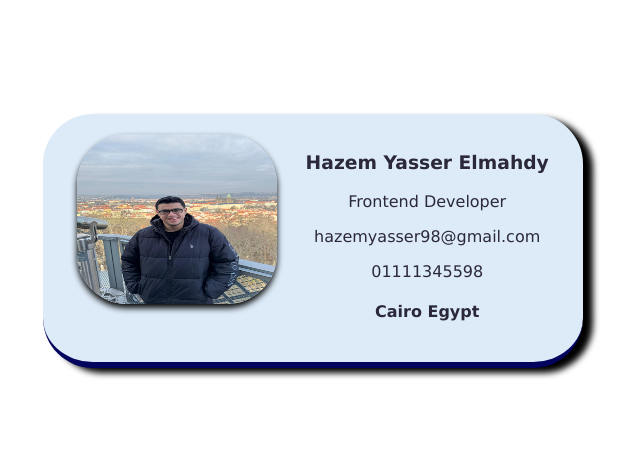
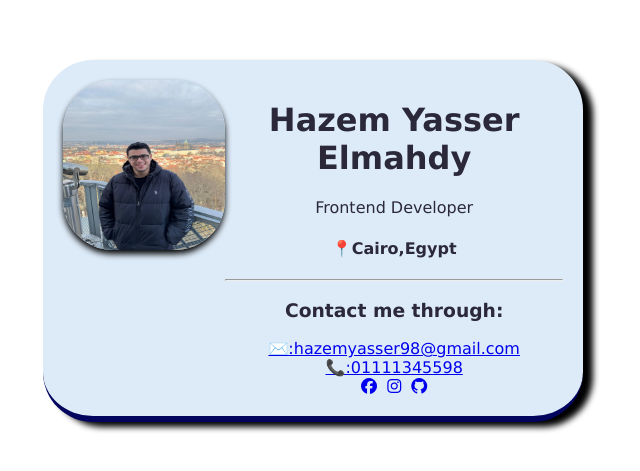
Before and after one commit to hazemyasser98-spec/Business-card, a website built with Vite: page index.html in a window 1280 px wide. Shown: the part 179-650 px from the top of the page, without its empty margins (327-967 px from the left). Built offline with nearby package versions, Linux system fonts and the light colour scheme.

Commit message:
Enhance profile card with contact details and icons
Updated contact information and added social media links.

```diff
--- a/index.html
+++ b/index.html
@@ -1,16 +1,28 @@
 <html>
     <head>
         <link rel="stylesheet" href="styles.css" />
+<link rel="stylesheet" href="https://cdnjs.cloudflare.com/ajax/libs/font-awesome/7.0.0/css/all.min.css">
     </head>
     <body>
         <div class="card">
-            <img class="avatar" src="16.jpg">
+            <img class="avatar" src="16.jpg" alt="Portrait of Hazem Yasser Elmahdy">
             <div >
-                <h3>Hazem Yasser Elmahdy</h3>
-                <p>Frontend Developer</p>
-                <p> hazemyasser98@gmail.com</p>
-                <p>01111345598</p>
-                <h4>Cairo Egypt</h4>
+                <h1>Hazem Yasser Elmahdy</h1>
+                                <p>Frontend Developer</p>
+
+                                <h4>📍Cairo,Egypt</h4>
+                                <hr>
+                                <h3>Contact me through:</h3>
+
+                <a href="mailto:hazemyasser98@gmail.com">✉️:hazemyasser98@gmail.com</a>
+                <br>
+                <a href="tel:01111345598">📞:01111345598</a>
+                <br>
+             <div class="social-icons">
+               <a href="https://www.facebook.com/hazem.yasser.3" target="_blank"> <i class="fa-brands fa-facebook"></i></a>
+               <a href="https://www.instagram.com/hazem_yasser/" target="_blank"><i class="fa-brands fa-instagram"></i></a>
+                  <a href="https://github.com/hazemyasser98-spec" target="_blank"><i class="fa-brands fa-github"></i></a>
+                  </div>
             </div>
         </div>
     </body>
```
